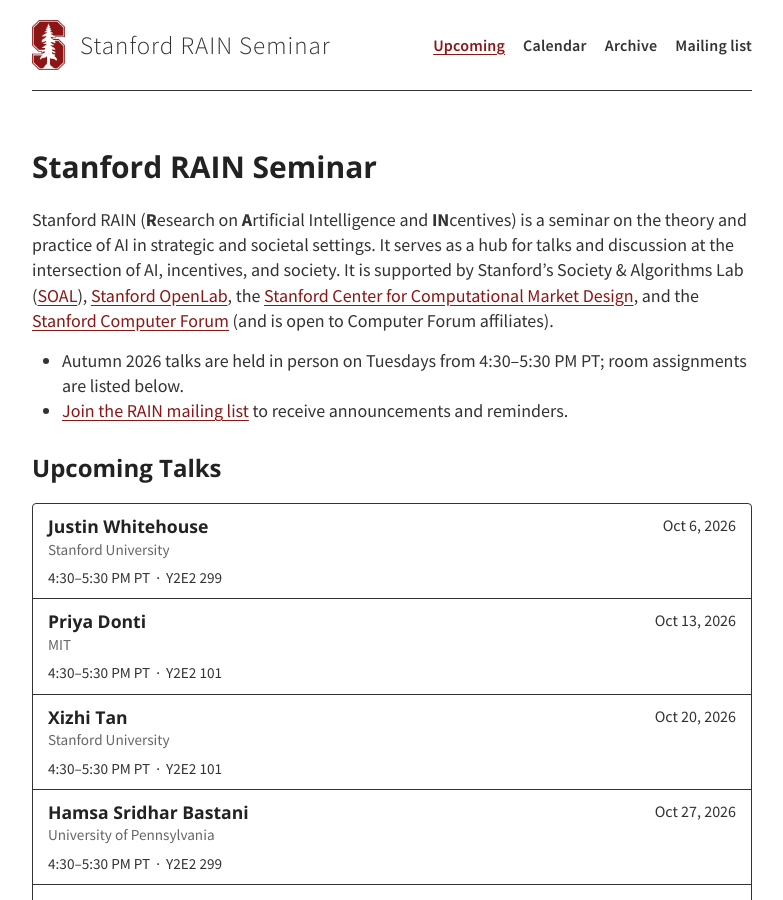
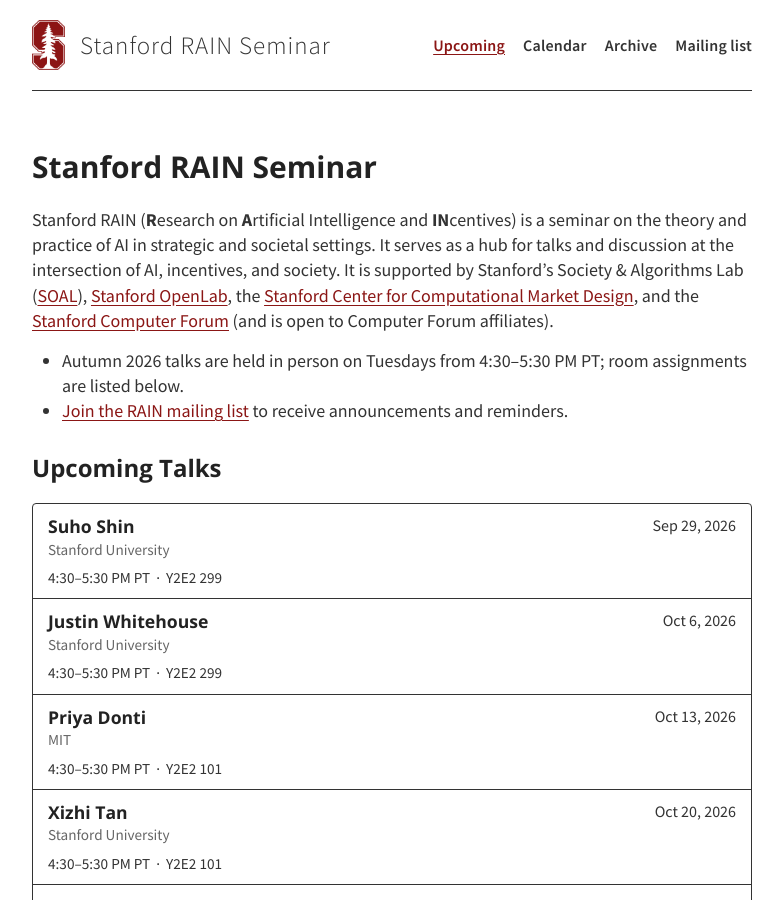
Before and after one commit to stanford-rain-seminar/stanford-rain-seminar.github.io, a Jekyll site: the page built from index.md, in a window 1280 px wide and 900 px high. Shown: the whole window, without its empty margins (248-1031 px from the left). Built offline with Jekyll 4.4.1, drawn with Linux system fonts in a browser that asks for light colours; nearby versions of some CDN libraries; our own code applies the rules of GitHub Pages for plain Markdown files.

Commit message:
Add Suho Shin to upcoming talks

```diff
--- a/_data/talks.yml
+++ b/_data/talks.yml
@@ -1,5 +1,11 @@
 - type: "Upcoming Talks"
   members:
+    - talk_id: "RAIN-2026-09-29-SHIN"
+      speaker: "Suho Shin"
+      date: "Sep 29, 2026"
+      affiliation: "Stanford University"
+      time: "4:30–5:30 PM PT"
+      location: "Y2E2 299"
     - talk_id: "RAIN-2026-10-06-WHITEHOUSE"
       speaker: "Justin Whitehouse"
       date: "Oct 6, 2026"
```
